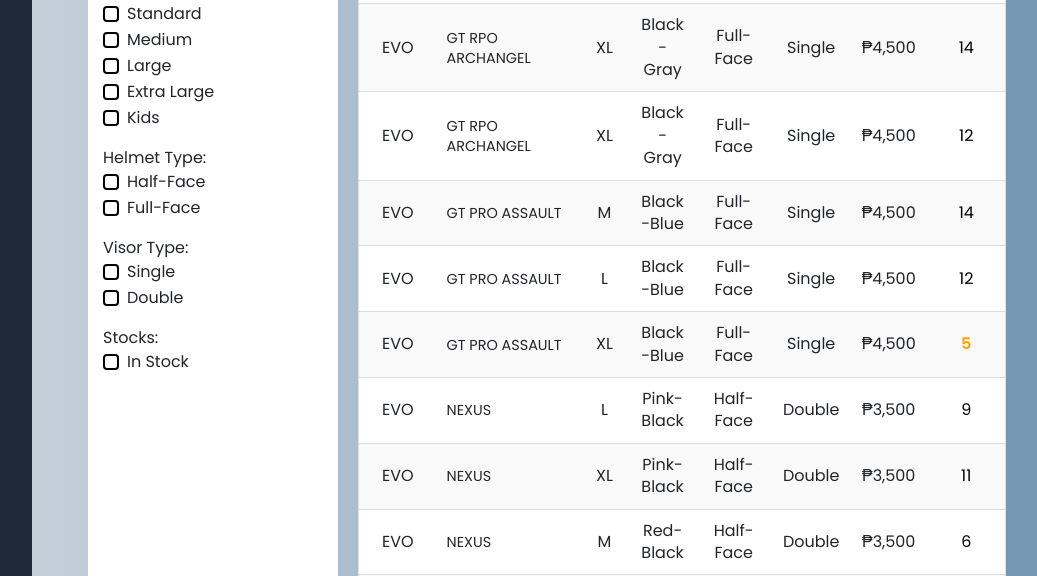
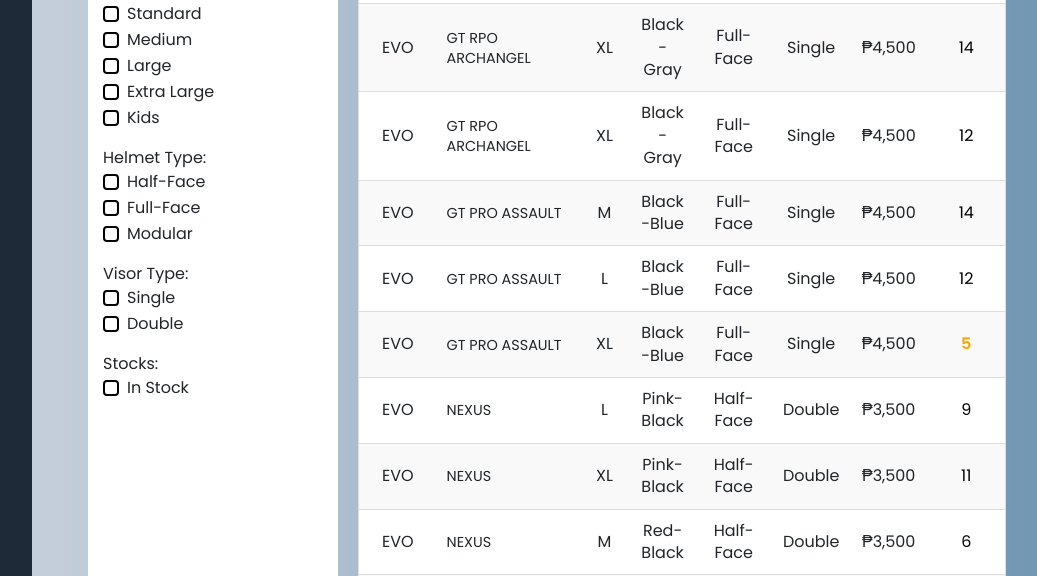
Before and after one commit to jc-pogi/chano, a Django app: template etms_portal/etms_app/templates/products.html in a window 1280 px wide. Shown: the part 527-1103 px from the top of the page, without its empty margins (218-1255 px from the left). Run offline with Django 5.2, Linux system fonts and the light colour scheme; the template is opened without the code that fills it, so the values that code supplies are empty.

Commit message:
Prod Tab
Added modular option

```diff
--- a/etms_portal/etms_app/static/data.json
+++ b/etms_portal/etms_app/static/data.json
@@ -536,7 +536,7 @@
             "username": "admin",
             "password": "admin",
             "role": "admin",
-            "lastLogin": "2025-03-30 14:11:59",
+            "lastLogin": "2025-04-01 17:36:07",
             "status": "Active"
         },
         {
--- a/etms_portal/etms_app/templates/products.html
+++ b/etms_portal/etms_app/templates/products.html
@@ -74,6 +74,7 @@
                             </div>
                         </div>
 
+                        <!-- Helmet Type -->
                         <div class="mb-3">
                             <label>Helmet Type:</label>
                             <div class="form-check">
@@ -84,17 +85,21 @@
                                 <input class="form-check-input" type="checkbox" value="Full-Face" id="typeFull" onchange="applyFilters()">
                                 <label class="form-check-label" for="typeFull">Full-Face</label>
                             </div>
+                            <div class="form-check">
+                                <input class="form-check-input" type="checkbox" value="Modular" id="typeMod" onchange="applyFilters()">
+                                <label class="form-check-label" for="typeMod">Modular</label>
+                            </div>
                         </div>
 
                         <!-- Visor Type -->
                         <div class="mb-3">
                             <label>Visor Type:</label>
                             <div class="form-check">
-                                <input class="form-check-input" type="checkbox" id="visorSingle" value="Single" onchange="applyFilters()">
+                                <input class="form-check-input" type="checkbox" value="Single" id="visorSingle"  onchange="applyFilters()">
                                 <label class="form-check-label" for="visorSingle">Single</label>
                             </div>
                             <div class="form-check">
-                                <input class="form-check-input" type="checkbox" id="visorDouble" value="Double" onchange="applyFilters()">
+                                <input class="form-check-input" type="checkbox" value="Double" id="visorDouble" onchange="applyFilters()">
                                 <label class="form-check-label" for="visorDouble">Double</label>
                             </div>
                         </div>
@@ -448,7 +453,7 @@ function applyFilters() {
         let rowModel = row.cells[1].textContent.toLowerCase(); // Get model from the second column
         let rowColor = row.getAttribute("data-color") || "";
         let rowSize = row.getAttribute("data-size") || "";
-        let rowType = row.getAttribute("data-type") || "";
+        let rowType = (row.getAttribute("data-type") || "").toLowerCase();
         let rowVisor = row.getAttribute("data-visor") || "";
         let rowPrice = parseFloat(row.getAttribute("data-price")) || 0;
         let rowInStock = row.getAttribute("data-in-stock") === "true";
@@ -457,7 +462,7 @@ function applyFilters() {
         let matchesBrandModel = brandModel === "" || rowBrand.includes(brandModel) || rowModel.includes(brandModel);
         let matchesColor = color === "" || rowColor.includes(color);
         let matchesSize = selectedSizes.length === 0 || selectedSizes.includes(rowSize);
-        let matchesType = selectedTypes.length === 0 || selectedTypes.includes(rowType);
+        let matchesType = selectedTypes.length === 0 || selectedTypes.some(type => rowType.includes(type.toLowerCase()));
         let matchesVisor = selectedVisors.length === 0 || selectedVisors.includes(rowVisor);
         let matchesPrice = (parseFloat(minPrice) <= rowPrice) && (rowPrice <= parseFloat(maxPrice));
         let matchesInStock = !inStock || rowInStock;
```
